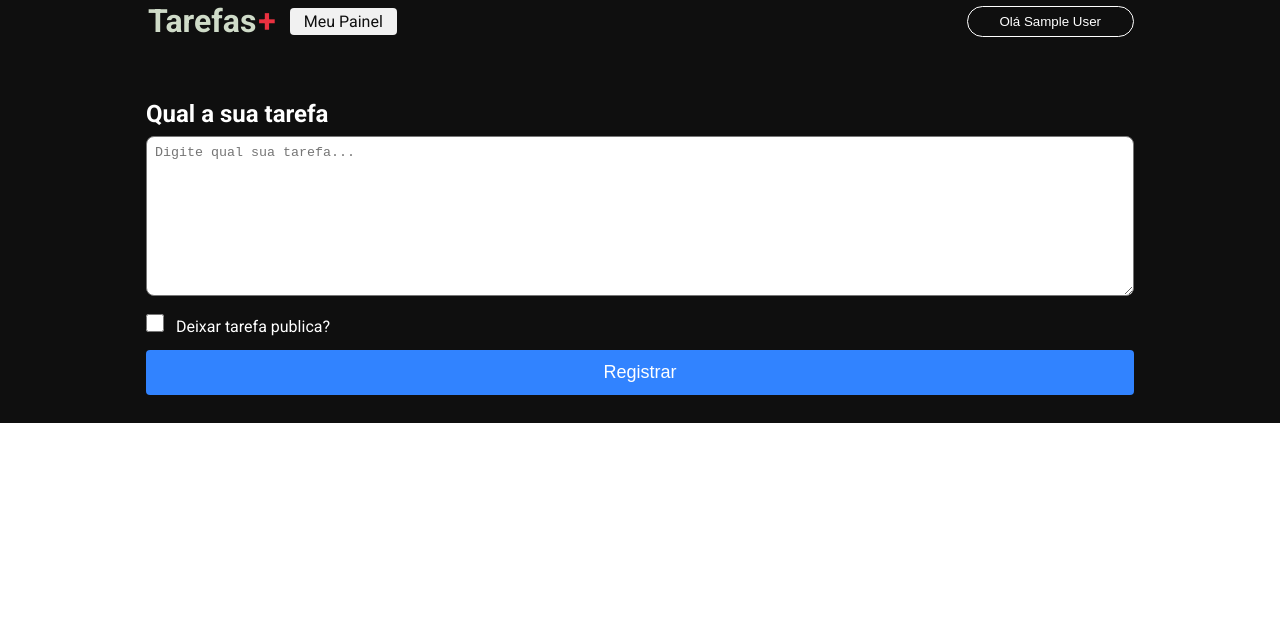
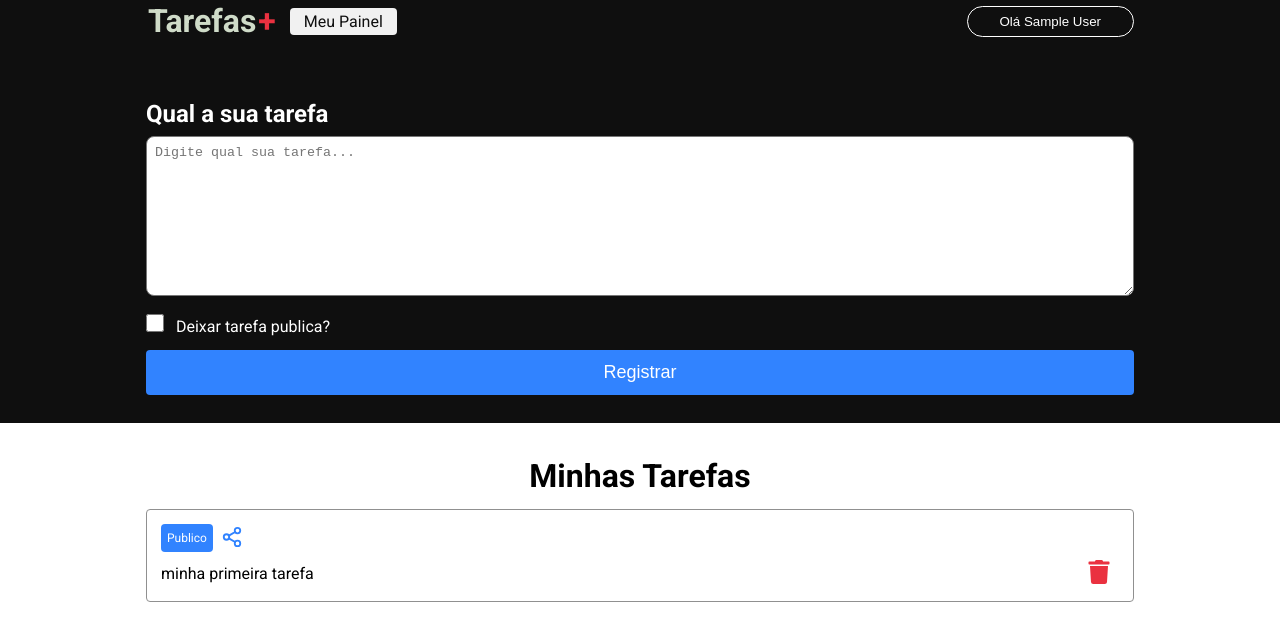
Before and after one commit to Klaudio0707/Tarefas_check, a Next.js app: page /dashboard in a window 1280 px wide. Shown: the top 640 px of the page. Built offline with nearby package versions, Linux system fonts and the light colour scheme; no server answers; sample sign-in values are in the browser's storage.

Commit message:
estrutura e estilização da pg dashboard

```diff
--- a/package.json
+++ b/package.json
@@ -12,7 +12,8 @@
     "next": "15.2.3",
     "next-auth": "^4.24.11",
     "react": "^19.0.0",
-    "react-dom": "^19.0.0"
+    "react-dom": "^19.0.0",
+    "react-icons": "^5.5.0"
   },
   "devDependencies": {
     "@types/node": "^20",
--- a/src/app/dashboard/page.tsx
+++ b/src/app/dashboard/page.tsx
@@ -4,7 +4,8 @@
 import styles from './styles.module.css'
 import Head from 'next/head'
 import { Textarea } from "@/components/textarea";
-
+import { FiShare2 } from "react-icons/fi";
+import {FaTrash} from "react-icons/fa"
 export default async function Dashboard() {
     const session = await getServerSession(authOptions);
 
@@ -36,9 +37,26 @@
                     </form>
                     </div>
                 </section>
-                {/* <h1>Painel</h1>
-                 <p>Bem-vindo, {session.user?.name}!</p>
-                 <p>Email: {session.user?.email}</p> */}
+            <section className={styles.taskContainer}>
+                <h1>Minhas Tarefas</h1>
+                <article className={styles.task}>
+                 <div className={styles.tagContainer}>
+                  <label className={styles.tag}>Publico</label>
+                  <button className={styles.shareButton}>
+                    <FiShare2
+                    size={22}
+                    color="#3183ff"
+                    scale={1}/>
+                  </button>
+                 </div>
+                 <div className={styles.taskContent}>
+                   <p>minha primeira tarefa</p>
+                   <button className={styles.trashButton}>
+                     <FaTrash size={24} scale={1} color="#ea3140"/>
+                   </button>
+                 </div>
+                </article>
+            </section>
             </main>
         </div>
     )
--- a/src/app/dashboard/styles.module.css
+++ b/src/app/dashboard/styles.module.css
@@ -1,46 +1,40 @@
-.container{
+.container {
   width: 100%;
-
 }
-.content{
+.content {
   background-color: #0f0f0f;
   width: 100%;
   display: flex;
   align-items: center;
   justify-content: center;
-
 }
 
-.contentForm{
+.contentForm {
   max-width: 1024px;
   width: 100%;
   padding: 0 18px;
   padding-bottom: 28px;
   margin-top: 58px;
-
 }
 
-.title{
+.title {
   color: #fff;
   margin-bottom: 8px;
 }
 
-.checkboxArea label{
+.checkboxArea label {
   margin-left: 8px;
   color: #fff;
-
 }
-.checkboxArea{
+.checkboxArea {
   margin: 14px 0;
-
 }
 
-.checkbox{
+.checkbox {
   width: 18px;
   height: 18px;
-
 }
-.button{
+.button {
   width: 100%;
   border: 0;
   border-radius: 4px;
@@ -49,3 +43,72 @@
   padding: 12px 0;
   font-size: 18px;
 }
+.taskContainer {
+  margin: 34px auto 0 auto;
+  padding: 0 18px;
+  width: 100%;
+  max-width: 1024px;
+  display: flex;
+  flex-direction: column;
+}
+
+.taskContainer a {
+  text-decoration: none;
+  color: #0f0f0f;
+}
+
+.taskContainer h1 {
+  text-align: center;
+  font-size: 32px;
+  margin-bottom: 14px;
+}
+.task{
+  margin-bottom: 14px;
+  line-height: 150%;
+  display: flex;
+  flex-direction: column;
+  align-items: flex-start;
+  border: 1.5px solid #909090;
+  border-radius: 4px;
+  padding: 14px;
+}
+.tagContainer{
+  display: flex;
+  align-items: center;
+  justify-content: center;
+  margin-bottom: 8px;
+
+}
+.tag{
+  background-color: #3183ff;
+  padding: 2px 6px;
+  color: #fff;
+  border-radius: 4px;
+  font-size: 12px;
+
+}
+.shareButton{
+  background: transparent;
+  border: 0;
+  margin: 0 8px;
+  cursor: pointer;
+
+}
+.taskContent{
+  display: flex;
+  align-items: center;
+  justify-content: space-between;
+  width: 100%;
+
+}
+.taskContent p {
+  white-space: pre-wrap;
+}
+.trashButton{
+  cursor: pointer;
+  background: transparent;
+  border: 0;
+  margin: 0 8px;
+
+
+}
```
Also changed, not shown: 1 other file (tests, documents, lock files or other folders). Lines whose indentation alone changed are shown as unchanged.
